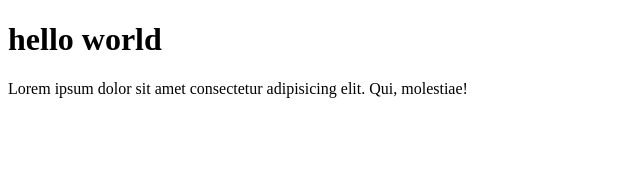
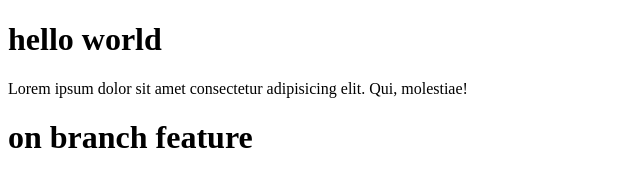
Before and after one commit to Ughzohaib/Ughzohaib, a plain HTML site: page index.html in a window 1280 px wide. Shown: the whole page, without its empty margins (0-640 px from the left). Drawn offline with Linux system fonts and the light colour scheme.

Commit message:
added an new branch

```diff
--- a/index.html
+++ b/index.html
@@ -9,6 +9,8 @@
 
     <h1>hello world </h1>
     <p>Lorem ipsum dolor sit amet consectetur adipisicing elit. Qui, molestiae!</p>
+    <h1>on branch feature</h1>
+
     <script src="./index.js"></script>
 </body>
 </html>
```
